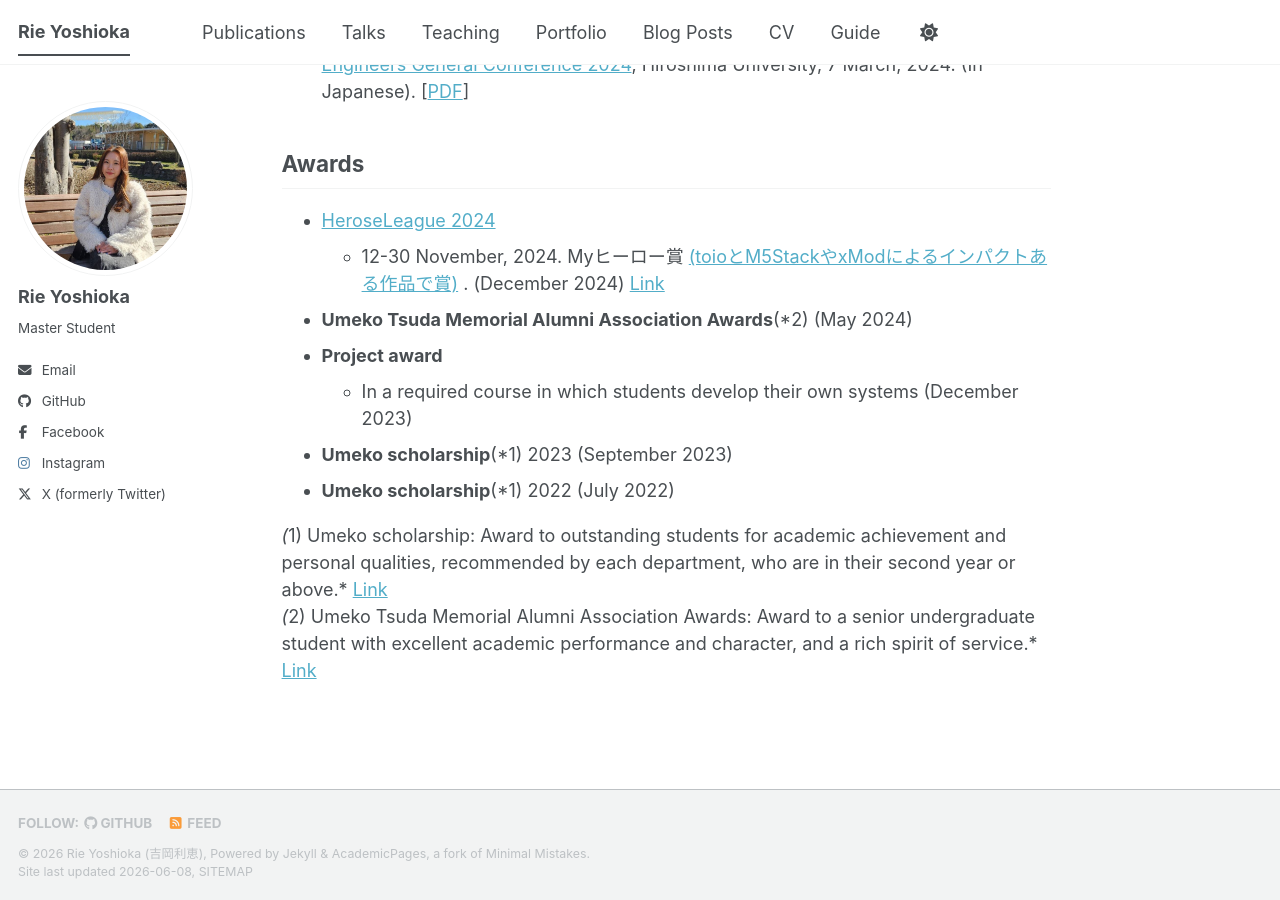
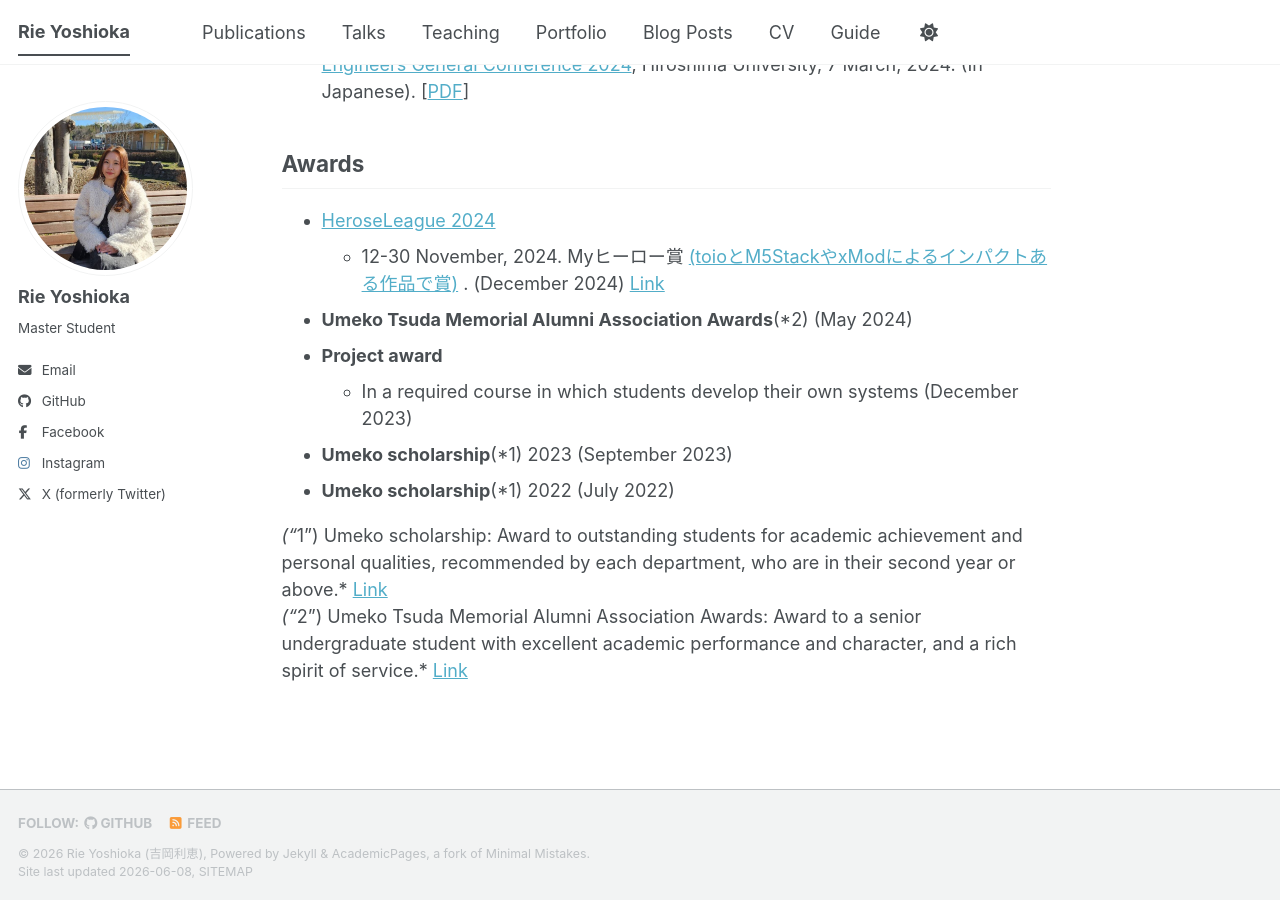
Before and after one commit to rie-yoshi/rie-yoshi.github.io, a Jekyll site: the page built from _pages/about.md, in a window 1280 px wide and 900 px high, scrolled down 527 px. Built offline with Jekyll 4.4.1, drawn with Linux system fonts in a browser that asks for light colours; a script bundle is joined from its source files by our own code; library files that are not in the unit come from our copies.

```diff
--- a/_pages/about.md
+++ b/_pages/about.md
@@ -27,8 +27,8 @@ Hand object interaction
 - **Umeko scholarship**(*1) 2023 (September 2023)
 - **Umeko scholarship**(*1) 2022 (July 2022)
 
-*(*1) Umeko scholarship: Award to outstanding students for academic achievement and personal qualities, recommended by each department, who are in their second year or above.* [Link](https://www.tsuda.ac.jp/student-life/scholarship/detail.html#:~:text=%E6%A2%85%E5%AD%90%E3%82%B9%E3%82%AB%E3%83%A9%E3%82%B7%E3%83%83%E3%83%97%EF%BC%88%E5%AD%A6%E6%A5%AD%EF%BC%89) \
-*(*2) Umeko Tsuda Memorial Alumni Association Awards: Award to a senior undergraduate student with excellent academic performance and character, and a rich spirit of service.* [Link](https://www.tsuda.ac.jp/student-life/scholarship/detail.html#:~:text=%E6%B4%A5%E7%94%B0%E6%A2%85%E5%AD%90%E8%A8%98%E5%BF%B5%E5%90%8C%E7%AA%93%E4%BC%9A%E8%B3%9E)
+*("*1") Umeko scholarship: Award to outstanding students for academic achievement and personal qualities, recommended by each department, who are in their second year or above.* [Link](https://www.tsuda.ac.jp/student-life/scholarship/detail.html#:~:text=%E6%A2%85%E5%AD%90%E3%82%B9%E3%82%AB%E3%83%A9%E3%82%B7%E3%83%83%E3%83%97%EF%BC%88%E5%AD%A6%E6%A5%AD%EF%BC%89) \
+*("*2") Umeko Tsuda Memorial Alumni Association Awards: Award to a senior undergraduate student with excellent academic performance and character, and a rich spirit of service.* [Link](https://www.tsuda.ac.jp/student-life/scholarship/detail.html#:~:text=%E6%B4%A5%E7%94%B0%E6%A2%85%E5%AD%90%E8%A8%98%E5%BF%B5%E5%90%8C%E7%AA%93%E4%BC%9A%E8%B3%9E)
 
 
 <!--
```
